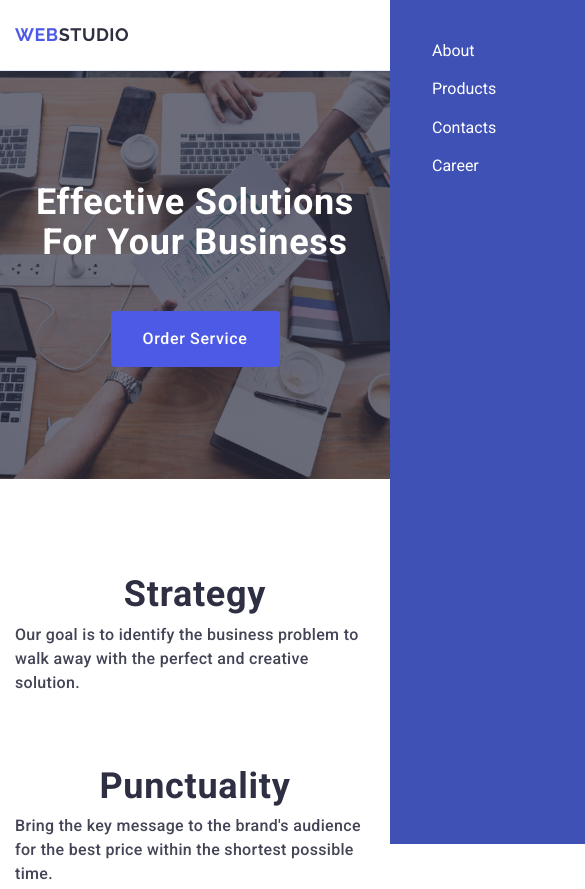
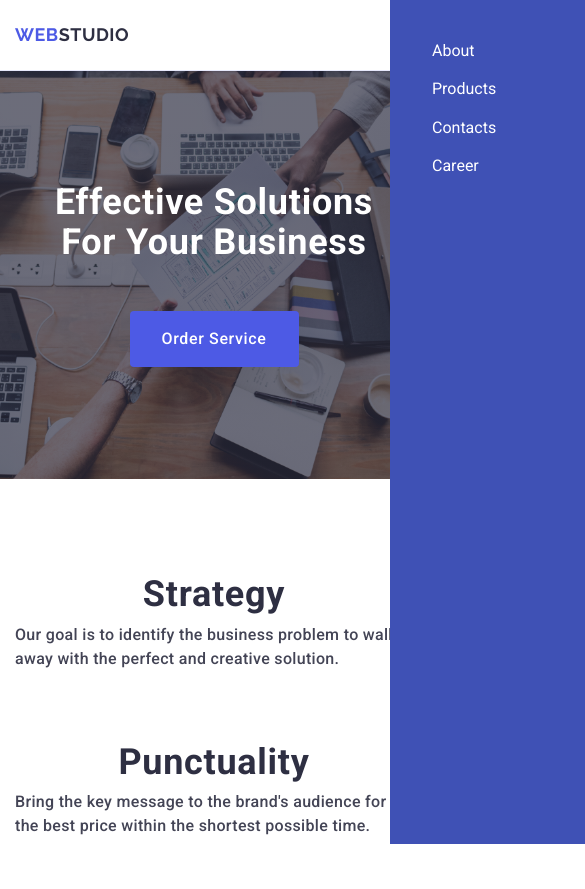
Before and after one commit to Sonata996/goit-markup-hw-07, a plain HTML site: page index.html in a window 390 px wide. Shown: the top 889 px of the page, 585 px wide, since content can reach past the window. Drawn offline with nearby package versions, Linux system fonts and the light colour scheme.

Commit message:
Update styles.css

```diff
--- a/css/styles.css
+++ b/css/styles.css
@@ -33,18 +33,18 @@ img {
   }
 }
 .container {
-  max-width: 1158px;
+  width: 1158px;
   padding: 0 15px;
   margin: 0 auto;
 }
-@media only screen and (min-width: 428px) and (max-width: 767px) {
+@media only screen and (min-width: 320px) and (max-width: 428px) {
   .container {
-    max-width: 396px;
+    width: 428px;
   }
 }
-@media only screen and (min-width: 768px) and (max-width: 1157) {
+@media only screen and (min-width: 429px) and (max-width: 768px) {
   .container {
-    max-width: 736px;
+    width: 768px;
   }
 }
 .container-team {
@@ -52,12 +52,12 @@ img {
   padding: 0 15px;
   margin: 0 auto;
 }
-@media only screen and (min-width: 428px) and (max-width: 767px) {
+@media only screen and (min-width: 320px) and (max-width: 428px) {
   .container-team {
     width: 264px;
   }
 }
-@media only screen and (min-width: 768px) and (max-width: 1157px) {
+@media only screen and (min-width: 429px) and (max-width: 768px) {
   .container-team {
     width: 552px;
   }
```
